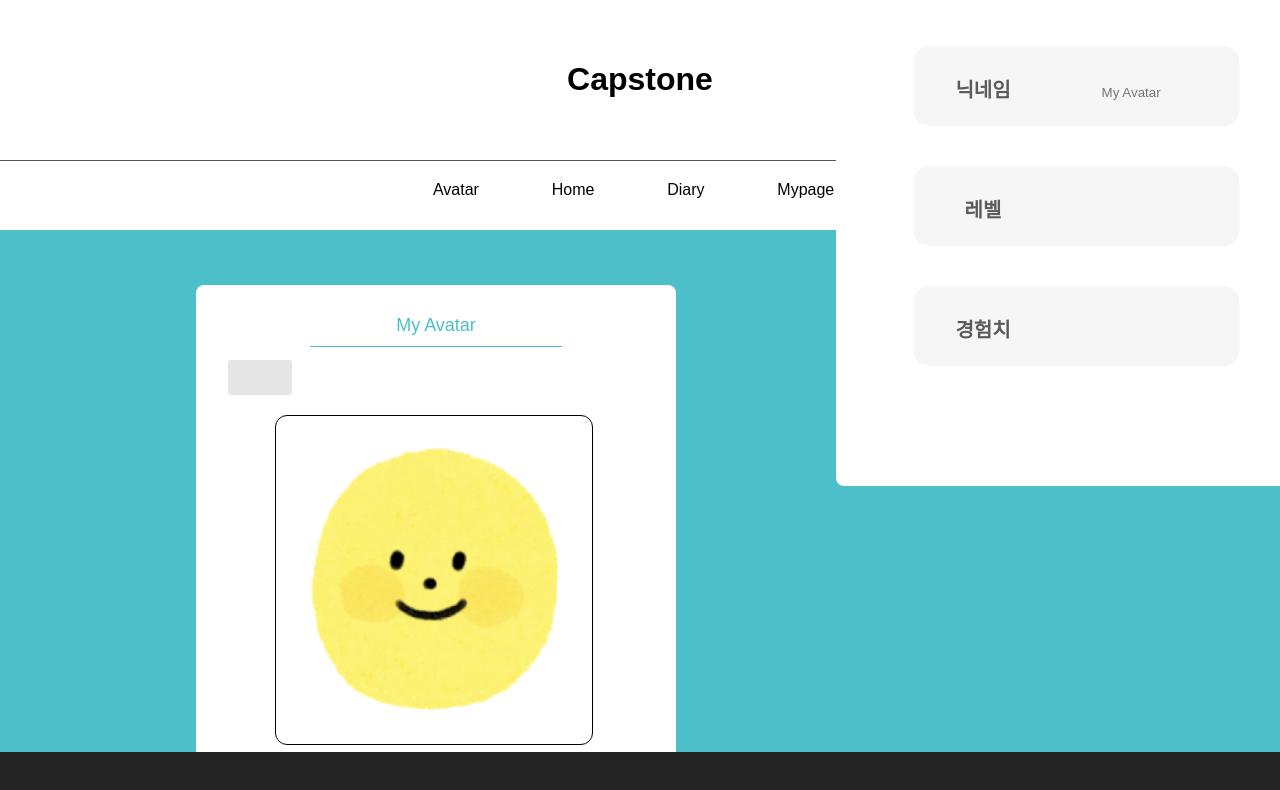
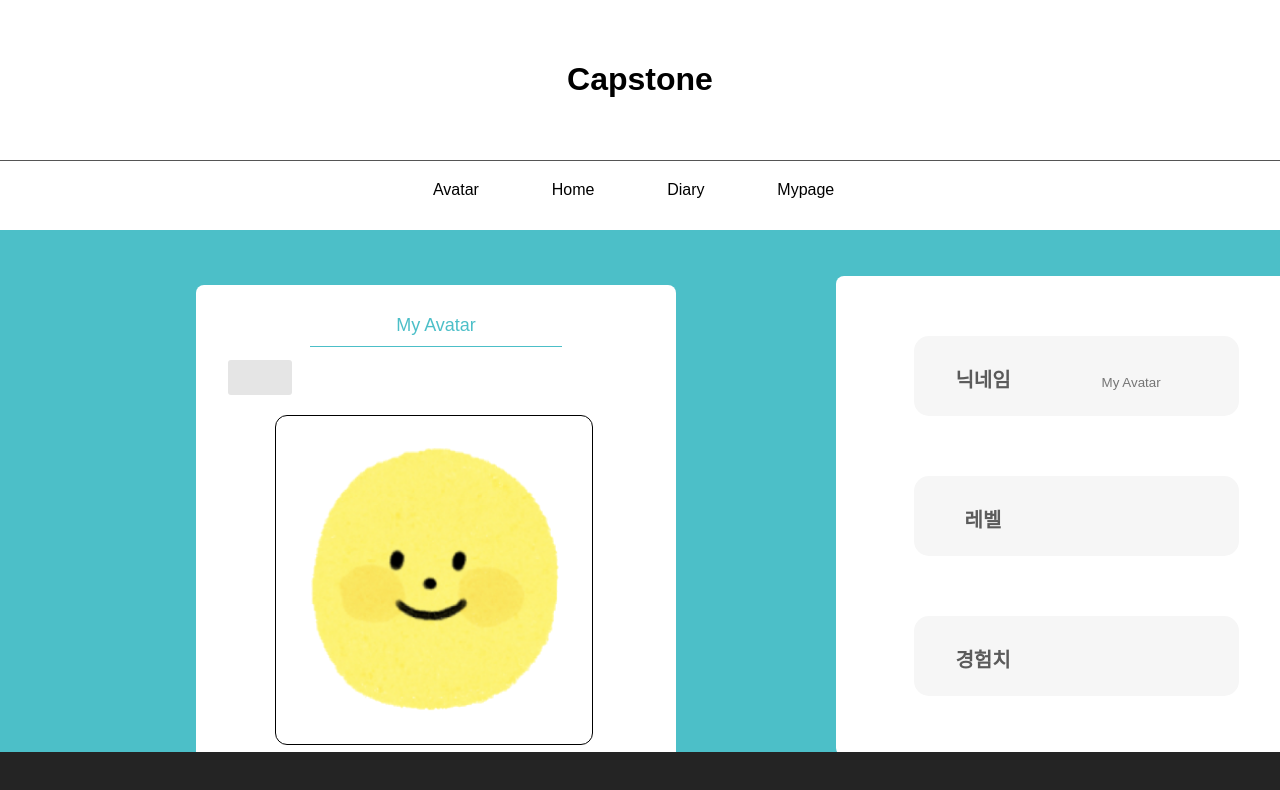
Before and after one commit to SKHU-Capstone-Design/Frontend, a React (Vite) app: page /avatar/check in a window 1280 px wide. Shown: the top 790 px of the page. Built offline with nearby package versions, Linux system fonts and the light colour scheme; no server answers.

Commit message:
fix: fix style deformation due to overlapping style sheets

```diff
--- a/src/Pages/Avatar.tsx
+++ b/src/Pages/Avatar.tsx
@@ -72,7 +72,7 @@ function Avatar() {
                         <div className='avatar_imgbox'>
                             <img src={avatarImg} alt="avatar" />
                         </div>
-                        <div className='mydiary'>
+                        <div className='mydiary'id='mydiary'>
                             <div className='inputss'>
                                 <div className='inputs'>
                                     <label>닉네임</label>
--- a/src/Pages/Mypage.tsx
+++ b/src/Pages/Mypage.tsx
@@ -44,10 +44,10 @@ function Mypage() {
                     <div className='myavatar'>
                     <img src={mypageImg} alt="avatar" />
                         <div className='inputss'>
-                            <div className='inputs'>
+                            <div className='inputs' id='inputs'>
                                 <label>이메일</label>
                                 <input
-                                    type="text"
+                                    type="string"
                                     id='useremail'
                                     value={email}
                                     readOnly
@@ -56,7 +56,7 @@ function Mypage() {
                             <div className='inputs'>
                                 <label>이름</label>
                                 <input
-                                    type="text"
+                                    type="string"
                                     id='username'
                                     value={name}
                                     readOnly
@@ -68,7 +68,7 @@ function Mypage() {
                                 <div className='inputs'>
                                     <label>성별</label>
                                     <input
-                                        type="text"
+                                        type="string"
                                         id='userGender'
                                         value={gender}
                                         readOnly
@@ -77,7 +77,7 @@ function Mypage() {
                                 <div className='inputs'>
                                     <label>나이</label>
                                     <input
-                                        type="text"
+                                        type="string"
                                         id='userAge'
                                         value={age}
                                         readOnly
--- a/src/Pages/realHome.tsx
+++ b/src/Pages/realHome.tsx
@@ -65,7 +65,7 @@ function RealHome() {
                                 <img src={avatarImg} alt="avatar" />
                             </Link>
                         </div>
-                        <div className='mydiary'>
+                        <div className='mydiary' id='mydiary'>
                             <Link to="/diary/finalAll">
                                 <img src={calendarImg} alt='calendar' />
                             </Link>
--- a/src/Styles/Avatar.less
+++ b/src/Styles/Avatar.less
@@ -4,6 +4,19 @@
 }
 
 .inputs{
+    width: 300px;
+    height: 52px;
+    border-radius: 15px;
+    background-color: #f6f6f6;
+    color: #5B5B5B;
+    margin: 20px 0;
+    padding-left: 25px;
+    padding-top: 28px;
+    font-size: 20px;
+    margin-top: 3em;
+}
+
+#inputs{
     width: 300px;
     height: 52px;
     border-radius: 15px;
--- a/src/Styles/Login.less
+++ b/src/Styles/Login.less
@@ -52,7 +52,7 @@
         border-radius: 5px;
         background-color: #D9D9D9;
         color: white;
-        border: none
+        border: none;
       }
 
 
--- a/src/Styles/realhome.less
+++ b/src/Styles/realhome.less
@@ -20,7 +20,9 @@ body{
   border-radius: 8px;
   margin-top: 40px;
 }
-
+#mydiary{
+  margin-top: 310px;
+}
 .myavatar {
   margin-left: 11em;
   text-align: center;
```
